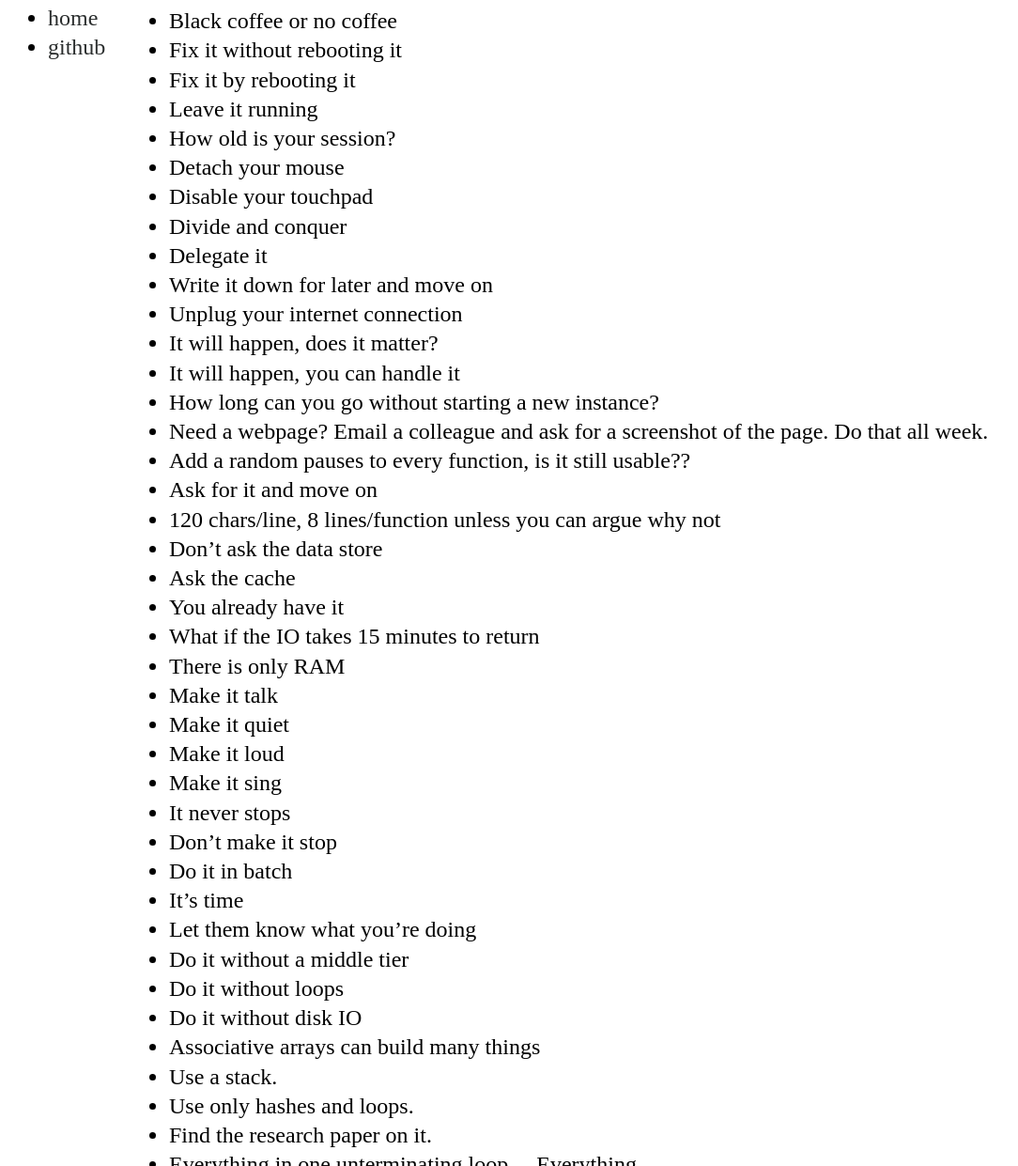
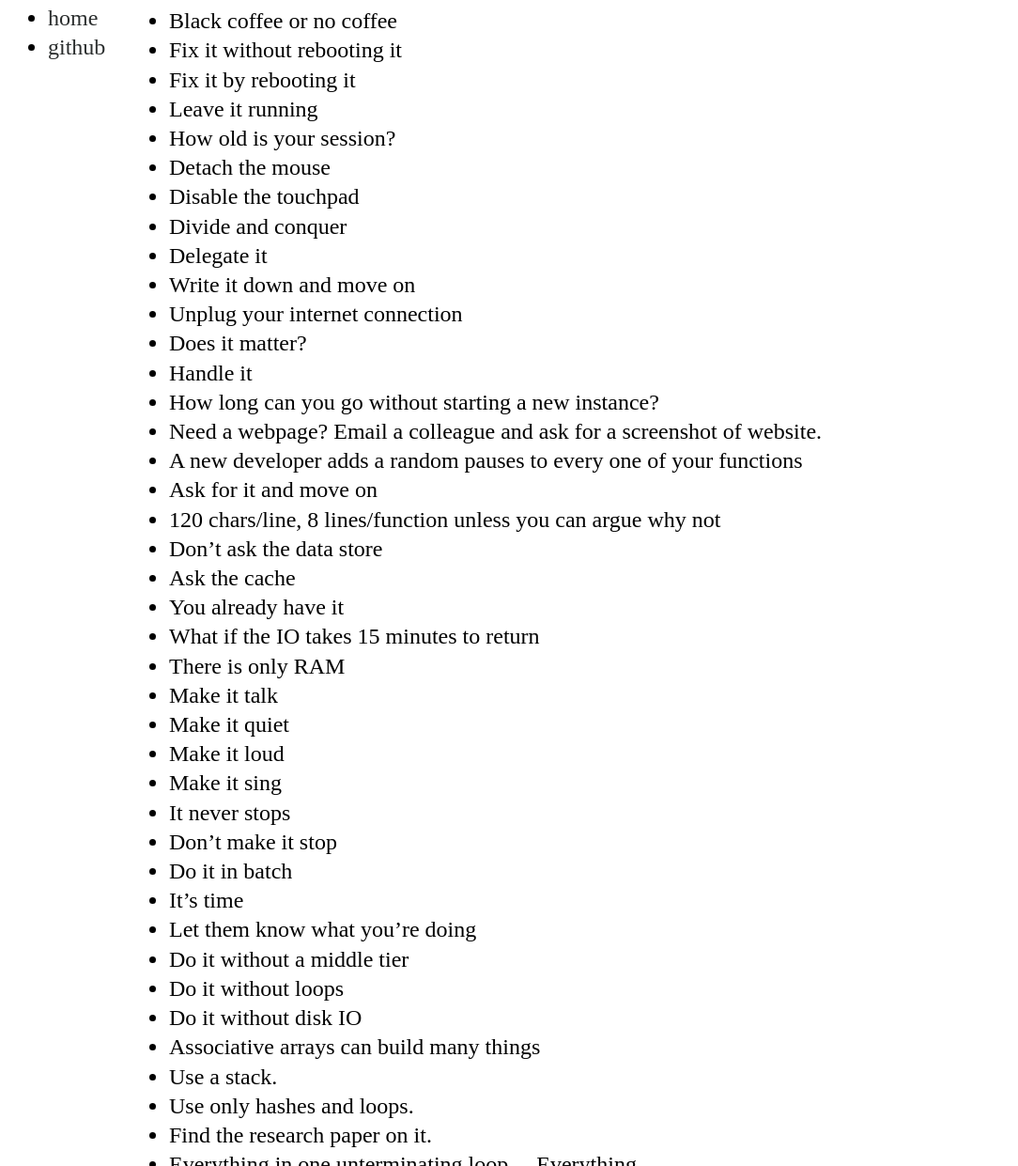
Before and after one commit to pfarrell/pfarrell.github.com, a Jekyll site: the page built from _posts/2012-02-19-oblique-stratagems.markdown, in a window 1280 px wide and 1400 px high, cut to the strip 159-1400 px from the top of the window. Shown: the whole strip at 94% size, without its empty margins (0-1084 px from the left). Built offline with Jekyll 4.4.1, drawn with Linux system fonts in a browser that asks for light colours; nearby versions of some CDN libraries; some web fonts are replaced; Markdown is read by kramdown in place of the engine named in the settings; comment, search, counter and statistics services are not loaded; some of the changed text lies outside the part shown.

Commit message:
stratagems

```diff
--- a/_posts/2012-02-19-oblique-stratagems.markdown
+++ b/_posts/2012-02-19-oblique-stratagems.markdown
@@ -8,17 +8,17 @@
 * Fix it by rebooting it
 * Leave it running
 * How old is your session?
-* Detach your mouse
-* Disable your touchpad
+* Detach the mouse
+* Disable the touchpad
 * Divide and conquer
 * Delegate it
-* Write it down for later and move on
+* Write it down and move on
 * Unplug your internet connection
-* It will happen, does it matter?
-* It will happen, you can handle it
+* Does it matter?
+* Handle it
 * How long can you go without starting a new instance?
-* Need a webpage?  Email a colleague and ask for a screenshot of the page.  Do that all week.
-* Add a random pauses to every function, is it still usable??
+* Need a webpage?  Email a colleague and ask for a screenshot of website.
+* A new developer adds a random pauses to every one of your functions
 * Ask for it and move on
 * 120 chars/line, 8 lines/function unless you can argue why not
 * Don't ask the data store
@@ -50,25 +50,27 @@
 * Make it recursive
 * You don't need it
 * Explain it to a child
-* Say it in half the words
+* Halve the words
 * Do it without any form of login
 * Links/Lynx is your browser for the next day
-* The time it takes to switch from not programming to programming... cut it in half
+* Cut your bootup in half
 * How do you measure it?
+* What can't you measure?
 * What are you selling?
 * Do the inverse
+* Do the obvious
 * Measure it
 * Measure productivity
 * The least interesting aspect of *David* is what tools Michelangelo used
 * Does it matter?
 * The greatest thing you've experienced?  Do that.
 * You are dead.  Who cares?
-* 99.9% of everything is gone and unremembered in 100 years.  Use that to your advantage.
+* 99.9% of everything is gone and forgotten in 100 years.  Use that to your advantage.
 * How long till a reboot?
 * Switch the language
 * Don't switch the language
 * It's been done before
-* It's solvable, unless it's not.  Which one is it?
+* Is it solvable or not solvable?
 * Programming is exception handling
 * Change it or return it
 
```
